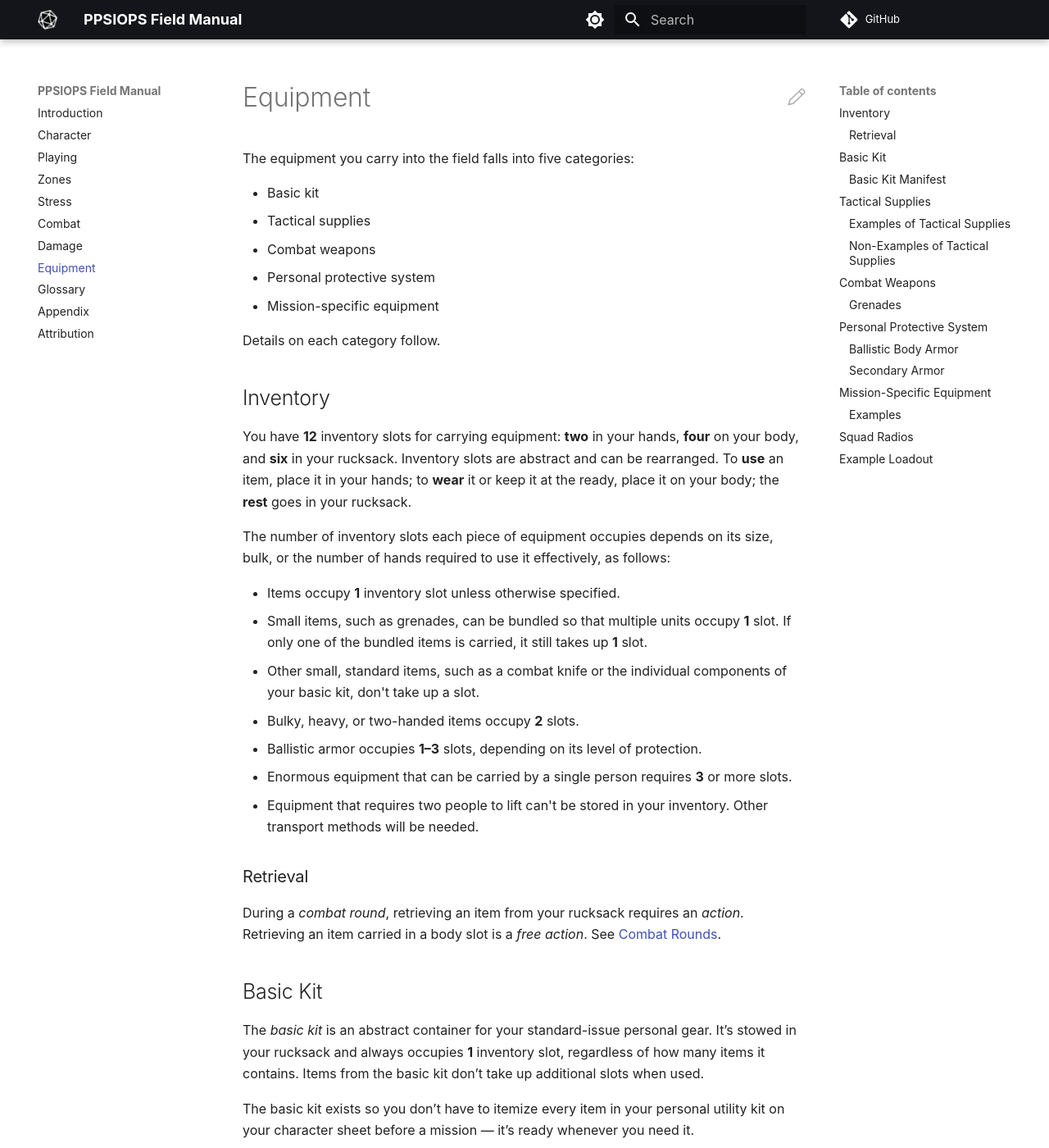
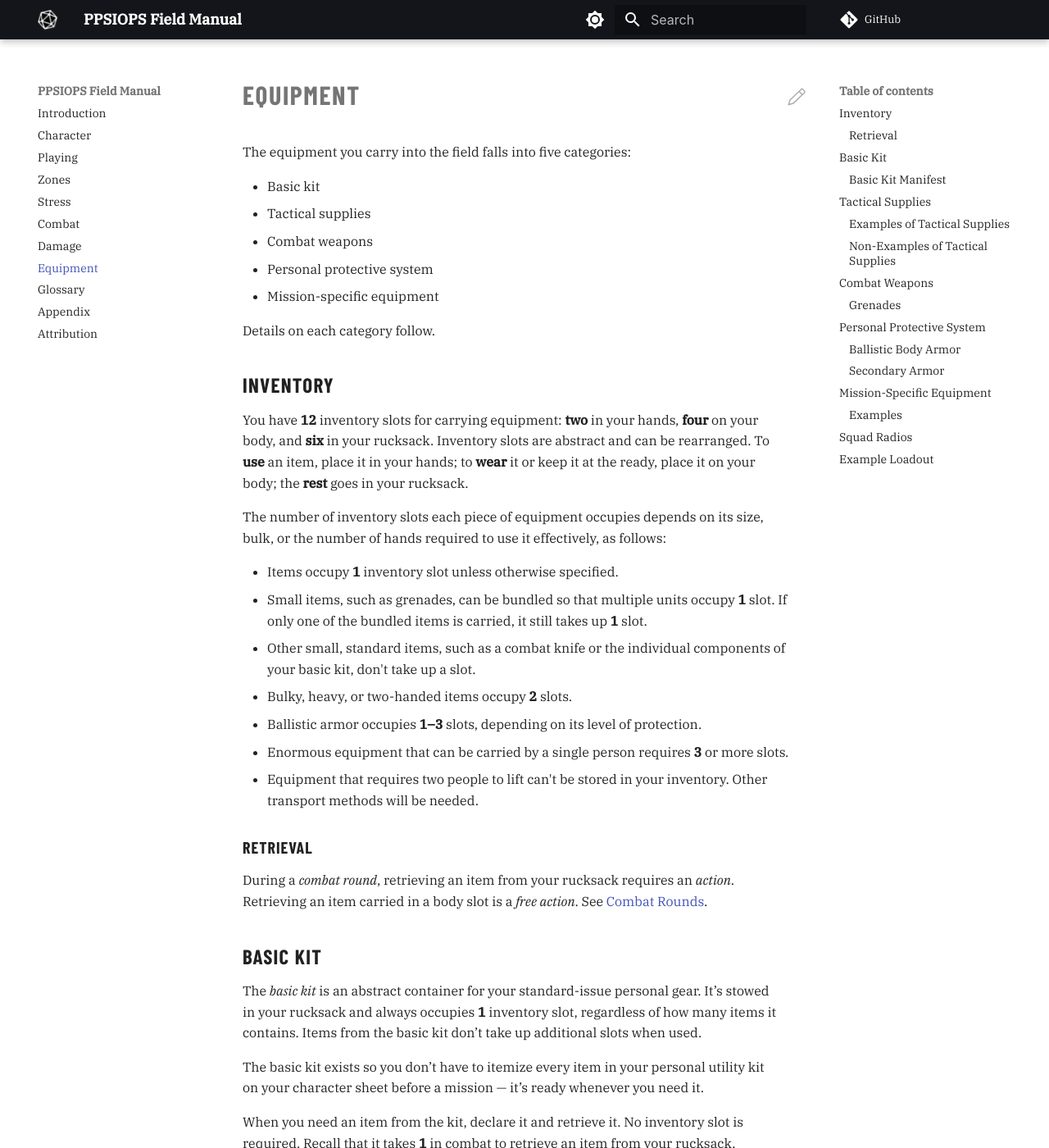
Before and after one commit to joemoose/psiops, an MkDocs documentation site: the page built from docs/equipment.md, in a window 1280 px wide and 1400 px high. Shown: the whole window at 82% size. Built offline with MkDocs 1.6.1 and Material for MkDocs 9.7.7, drawn with Linux system fonts in a browser that asks for light colours; plug-ins that fetch from the network failed and are left out; comment, search, counter and statistics services are not loaded.

Commit message:
Add web fonts and typography styles
Import Google Fonts (Barlow Condensed, IBM Plex Serif, IBM Plex Mono) and apply them across the docs stylesheet. Set IBM Plex Serif as the body/md-typeset font with a slightly tighter line-height; use Barlow Condensed (uppercase, condensed, adjusted letter-spacing and tighter heading leading) for all headings and admonition titles; and apply IBM Plex Mono for code, pre, kbd and the roll-table range column (explicit mono family and weight 600). Include non-wrapping and spacing tweaks for the roll-table first column to keep digit widths consistent.

```diff
--- a/docs/css/extra.css
+++ b/docs/css/extra.css
@@ -6,15 +6,85 @@
    because print sizes to the page, not to a ch-based column.
    ========================================================= */
 
+/* ---- Web fonts --------------------------------------------------------
+   IBM Plex Serif  — body prose (Cold War technical-document register)
+   Barlow Condensed — headings and admonition titles (stencil/military)
+   IBM Plex Mono   — code, inline tokens, roll-table range column
+   Loaded via Google Fonts; subset to the weights actually used.
+   ---------------------------------------------------------------------- */
+
+@import url('https://fonts.googleapis.com/css2?family=Barlow+Condensed:wght@600;700&family=IBM+Plex+Mono:wght@400;500&family=IBM+Plex+Serif:ital,wght@0,400;0,500;1,400&display=swap');
+
 /* ---- Base typography -------------------------------------------------- */
 
+/* Serif body, slightly tighter leading than the old system-UI value —
+   IBM Plex Serif is optically denser and reads cleanly at 1.6. */
 .md-typeset {
-    line-height: 1.65;
+    font-family: "IBM Plex Serif", Georgia, serif;
+    line-height: 1.6;
 }
 
 body {
-    font-family: -apple-system, BlinkMacSystemFont, "Segoe UI", system-ui, sans-serif;
+    font-family: "IBM Plex Serif", Georgia, serif;
     overflow-wrap: break-word;
+}
+
+/* ---- Headings ---------------------------------------------------------
+   Barlow Condensed uppercase for all heading levels. The condensed width
+   creates visual contrast with the serif body and reads as field-manual /
+   stencil without tipping into horror-font territory.
+   letter-spacing at 0.05em suits the condensed face; tighten to 0.03em
+   if a specific heading level looks too loose at its rendered size.
+   ---------------------------------------------------------------------- */
+
+.md-typeset h1,
+.md-typeset h2,
+.md-typeset h3,
+.md-typeset h4,
+.md-typeset h5,
+.md-typeset h6 {
+    font-family: "Barlow Condensed", "Arial Narrow", Arial, sans-serif;
+    font-weight: 700;
+    letter-spacing: 0.05em;
+    text-transform: uppercase;
+}
+
+/* Condensed faces need less vertical space between baseline and
+   cap-height; tighter leading prevents headings looking floaty. */
+.md-typeset h1,
+.md-typeset h2 {
+    line-height: 1.1;
+}
+
+.md-typeset h3,
+.md-typeset h4,
+.md-typeset h5,
+.md-typeset h6 {
+    line-height: 1.2;
+}
+
+/* ---- Admonition titles ------------------------------------------------
+   Barlow Condensed for admonition/details title bars, matching headings.
+   Slightly wider tracking than body headings suits the smaller size.
+   ---------------------------------------------------------------------- */
+
+.md-typeset .admonition-title,
+.md-typeset details > summary {
+    font-family: "Barlow Condensed", "Arial Narrow", Arial, sans-serif;
+    font-weight: 700;
+    letter-spacing: 0.08em;
+    text-transform: uppercase;
+}
+
+/* ---- Code and monospace -----------------------------------------------
+   IBM Plex Mono throughout — inline tokens, fenced blocks, roll-table
+   range column. Matches the Plex Serif body family visually.
+   ---------------------------------------------------------------------- */
+
+.md-typeset code,
+.md-typeset pre,
+.md-typeset kbd {
+    font-family: "IBM Plex Mono", "Courier New", Courier, monospace;
 }
 
 /* ---- Reading measure (screen only) -----------------------------------
@@ -126,10 +196,14 @@ body {
     background: transparent;
 }
 
-/* Roll-range column: bold, fixed width, non-wrapping. */
+/* Roll-range column: bold, fixed width, non-wrapping, monospace.
+   font-family is set explicitly here because .md-typeset inherits the
+   new serif stack; the range numbers need the Mono face to match inline
+   code and to keep digit widths consistent across rows. */
 .md-typeset div.roll-table td:first-child {
     width: 5em;            /* wider than print's 4.5em to suit the screen size */
-    font-weight: 700;
+    font-family: "IBM Plex Mono", "Courier New", Courier, monospace;
+    font-weight: 600;      /* Plex Mono 600 = visually equivalent to 700 in serif */
     white-space: nowrap;
     padding-right: 1em;
 }
```
